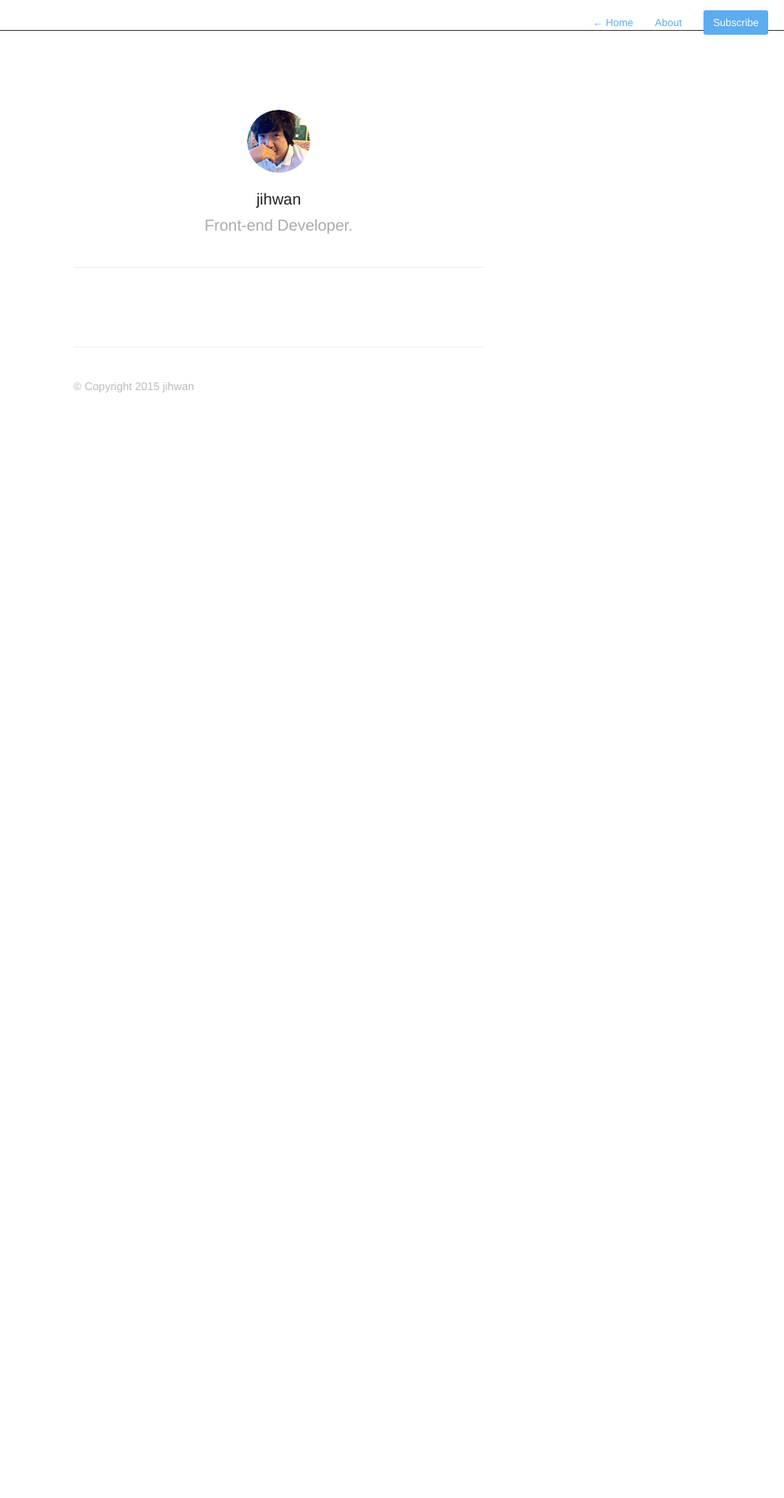
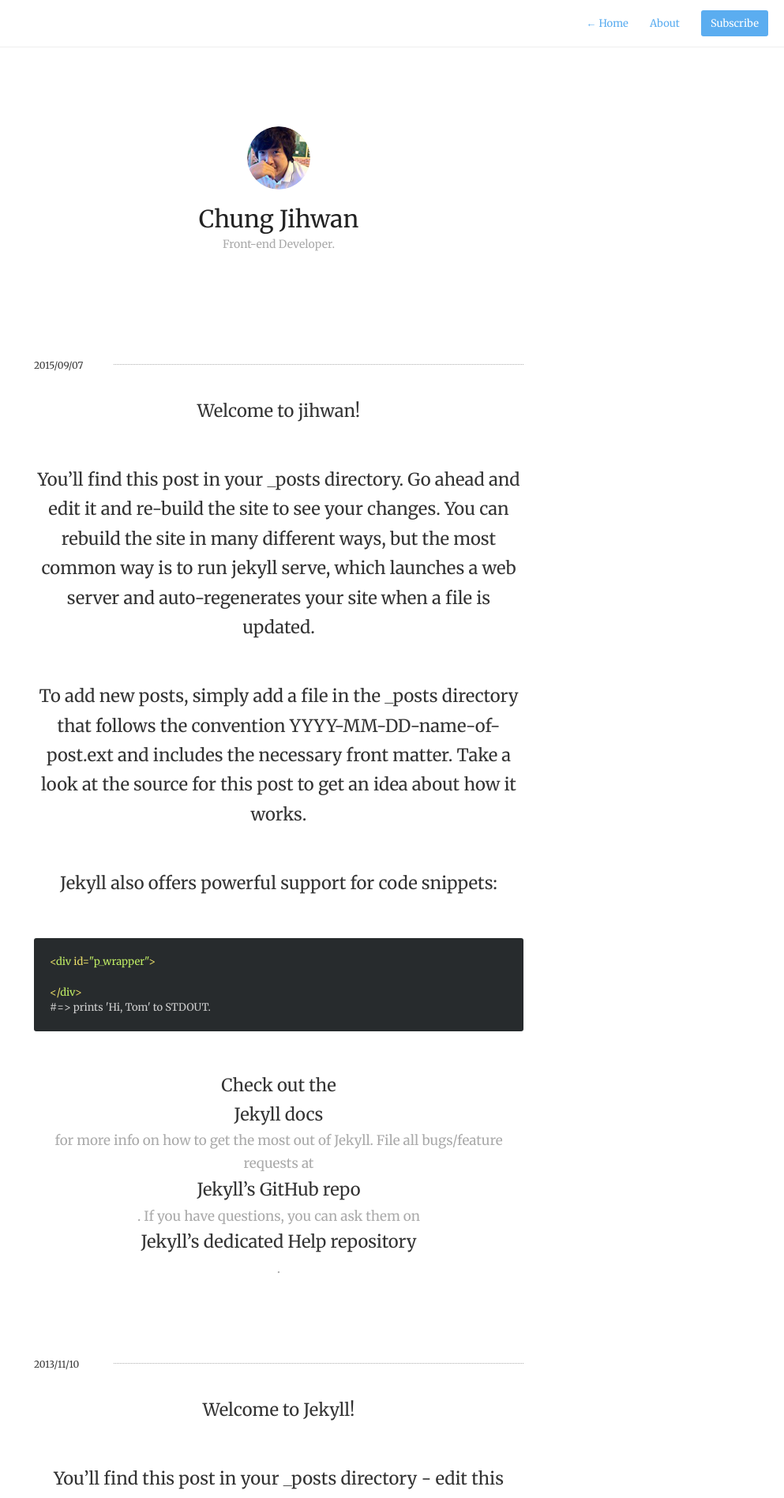
Before and after one commit to gaette09/blog, a Jekyll site: the page built from index.html, in a window 1280 px wide. Shown: the top 1897 px of the page at 79% size, without its empty margins (287-1280 px from the left). Built offline with Jekyll 4.4.1, drawn with Linux system fonts in a browser that asks for light colours; nearby versions of some CDN libraries; Markdown is read by kramdown in place of the engine named in the settings; the list of posts is cut into pages by our own code; before the commit the page ends 900 px from its top, so only the background shows below that; some of the changed text lies outside the part shown.

Commit message:
theme edit

```diff
--- a/_config.yml
+++ b/_config.yml
@@ -16,7 +16,7 @@ disqus_shortname: 'your-disqus-shortname'
 
 # Details for the RSS feed generator
 url:            'http://gaette09.github.io/blog'
-author:         'jihwan'
+author:         'Chung Jihwan'
 authorTwitter:  'gaette09'
 
 permalink:       /:year/:title/
--- a/_includes/footer.html
+++ b/_includes/footer.html
@@ -1,3 +1,3 @@
 <footer id="footer">
-    <p class="small">© Copyright {{ site.time | date: '%Y' }} {{ site.author }}</p>
+    <p class="small">Copyright {{ site.time | date: '%Y' }} {{ site.author }} : {{ site.description }}</p>
 </footer>
--- a/_includes/post-list.html
+++ b/_includes/post-list.html
@@ -1,8 +1,18 @@
 <ul id="post-list">
     {% for post in paginator.posts %}
         <li>
-            <a href="{{ site.baseurl }}{{ post.url | remove_first: '/' }}"><aside class="dates">{{ post.date | date:"%b %d" }}</aside></a>
-            <a href="{{ site.baseurl }}{{ post.url | remove_first: '/' }}">{{ post.title }} <h2>{{ post.description }}</h2></a>
+            <div class="additional-meta-wrap">
+                <aside class="dates">{{ post.date | date:"20%y/%m/%d" }}</aside>
+            </div>
+            <div class="list-contents-title">
+                <p>
+                    <a href="{{ site.baseurl }}{{ post.url | remove_first: '/' }}">{{ post.title }}</a>
+                </p>
+                <span>
+                    <!--<a href="{{ site.baseurl }}{{ post.url | remove_first: '/' }}"><h2>{{ post.description }}</h2></a>-->
+                    <a href="{{ site.baseurl }}{{ post.url | remove_first: '/' }}"><h2>{{ post.content }}</h2></a>
+                </span>
+            </div>
         </li>
     {% endfor %}
 </ul>
--- a/_layouts/default.html
+++ b/_layouts/default.html
@@ -4,7 +4,8 @@
   <meta charset="utf-8">
   <meta http-equiv="X-UA-Compatible" content="IE=edge,chrome=1">
   <meta name="viewport" content="width=device-width, initial-scale=1">
-
+  <link rel="stylesheet" type="text/css" href="//fonts.googleapis.com/css?family=Merriweather" />
+  <link rel="stylesheet" type="text/css" href="http://fonts.googleapis.com/earlyaccess/nanumgothic.css" />
   <title>{{ site.name }}{% if page.title %} - {{ page.title }}{% endif %}</title>
   <link rel="shortcut icon" href="{{ site.baseurl }}assets/images/favicon.ico">
   <link rel="stylesheet" href="{{ site.baseurl }}assets/css/style.css">
--- /dev/null
+++ b/_posts/2013-11-10-welcome-to-jekyll.markdown
@@ -0,0 +1,23 @@
+---
+title:  "Welcome to Jekyll!"
+date:   2013-11-10 10:18:00
+description: Thriller Comedy Horror
+---
+
+You'll find this post in your `_posts` directory - edit this post and re-build (or run with the `-w` switch) to see your changes!
+To add new posts, simply add a file in the `_posts` directory that follows the convention: YYYY-MM-DD-name-of-post.ext.
+
+Jekyll also offers powerful support for code snippets:
+
+{% highlight ruby %}
+def print_hi(name)
+  puts "Hi, #{name}"
+end
+print_hi('Tom')
+#=> prints 'Hi, Tom' to STDOUT.
+{% endhighlight %}
+
+Check out the [Jekyll docs][jekyll] for more info on how to get the most out of Jekyll. File all bugs/feature requests at [Jekyll's GitHub repo][jekyll-gh].
+
+[jekyll-gh]: https://github.com/mojombo/jekyll
+[jekyll]:    http://jekyllrb.com
--- /dev/null
+++ b/_posts/2015-09-07-welcome-to-jekyll.markdown
@@ -0,0 +1,26 @@
+---
+layout: post
+title:  "Welcome to jihwan!"
+date:   2015-09-07 17:02:20
+categories: jekyll update
+---
+You’ll find this post in your `_posts` directory. Go ahead and edit it and re-build the site to see your changes. You can rebuild the site in many different ways, but the most common way is to run `jekyll serve`, which launches a web server and auto-regenerates your site when a file is updated.
+
+To add new posts, simply add a file in the `_posts` directory that follows the convention `YYYY-MM-DD-name-of-post.ext` and includes the necessary front matter. Take a look at the source for this post to get an idea about how it works.
+
+Jekyll also offers powerful support for code snippets:
+
+{% highlight html %}
+<div id="p_wrapper">
+
+</div>
+#=> prints 'Hi, Tom' to STDOUT.
+{% endhighlight %}
+
+Check out the [Jekyll docs][jekyll] for more info on how to get the most out of Jekyll.
+File all bugs/feature requests at [Jekyll’s GitHub repo][jekyll-gh].
+If you have questions, you can ask them on [Jekyll’s dedicated Help repository][jekyll-help].
+
+[jekyll]:      http://jekyllrb.com
+[jekyll-gh]:   https://github.com/jekyll/jekyll
+[jekyll-help]: https://github.com/jekyll/jekyll-help
--- a/assets/css/style.css
+++ b/assets/css/style.css
@@ -11,29 +11,24 @@ html,body,div,span,applet,object,iframe,h1,h2,h3,h4,h5,h6,p,blockquote,pre,a,abb
 .hidden { display: none; }
 
 /* Icons */
-@font-face {
-	font-family: 'icons';
-		src: url('../fonts/icons.eot');
-		src: url('../fonts/icons.eot#iefix') format('embedded-opentype'),
-		url('../fonts/icons.woff') format('woff'),
-		url('../fonts/icons.ttf') format('truetype'),
-		url('../fonts/icons.svg#icons') format('svg');
-	font-weight: normal;
-	font-style: normal;
-}
+/*@font-face {*/
+	/*font-family: 'Merriweather', "Apple SD Gothic Neo", "NanumGothic", "NanumBarunGothic", "Georgia", "serif";*/
+	/*font-weight: normal;*/
+	/*font-style: normal;*/
+/*}*/
 
-[class^="icon-"]:before, [class*=" icon-"]:before {
-	font-family: "icons";
-	font-style: normal;
-	font-weight: normal;
-	speak: none;
-	display: inline-block;
-	text-decoration: inherit;
-	text-align: center;
-	font-variant: normal;
-	text-transform: none;
-	line-height: 1em;
-}
+/*[class^="icon-"]:before, [class*=" icon-"]:before {*/
+	/*font-family: 'Merriweather', "Apple SD Gothic Neo", "NanumGothic", "NanumBarunGothic", "Georgia", "serif";*/
+	/*font-style: normal;*/
+	/*font-weight: normal;*/
+	/*speak: none;*/
+	/*display: inline-block;*/
+	/*text-decoration: inherit;*/
+	/*text-align: center;*/
+	/*font-variant: normal;*/
+	/*text-transform: none;*/
+	/*line-height: 1em;*/
+/*}*/
 .icon-facebook:before { content: '\e802'; }
 .icon-facebook-squared:before { content: '\e800'; }
 .icon-twitter:before { content: '\e801'; }
@@ -44,14 +39,15 @@ html,body,div,span,applet,object,iframe,h1,h2,h3,h4,h5,h6,p,blockquote,pre,a,abb
 
 /* Spacing */
 .post h1, h3, h4, h5, p, .post-body ul, #post-list li, pre {
-margin-bottom: 20px;
+margin-bottom: 50px;
 }
 
 /* Base */
 html, body { height: 100%; }
 
 body {
-	font:16px/1 "Helvetica Neue", Helvetica, Arial, sans-serif;
+	font-size: 16px;
+	font-family: 'Merriweather', "Apple SD Gothic Neo", "NanumGothic", "NanumBarunGothic", "Georgia", "serif";
 	color: #666;
 	-webkit-font-smoothing: antialiased;
 	text-rendering: optimizeLegibility;
@@ -65,7 +61,8 @@ h1 {
 }
 
 h2 {
-	font: italic 19px/1.3em Georgia,serif;
+	font-size: 19px;
+	font-family: 'Merriweather', "Apple SD Gothic Neo", "NanumGothic", "NanumBarunGothic", "Georgia", "serif";
 	color: #bbb;
 }
 
@@ -76,7 +73,7 @@ h2 {
 }
 
 .profile #header {
-	border-bottom: 1px solid #eee;
+	/*border-bottom: 1px solid #eee;*/
 	margin-bottom: 40px;
 	padding-bottom: 40px;
 	text-align: center;
@@ -94,23 +91,21 @@ h2 {
 .profile h1 {
 	font-weight: 400;
 	letter-spacing: 0px;
-	font-size: 20px;
+	font-size: 30px;
 	color: #222;
 }
 
 .profile h2 {
-	font-size: 20px;
+	font-size: 14px;
 	font-weight: 300;
 	color: #aaa;
 	margin-top: 10px;
-	  font-family: 'Helvetica Neue', Helvetica, Arial, sans-serif;
+	font-family: 'Merriweather', "Apple SD Gothic Neo", "NanumGothic", "NanumBarunGothic", "Georgia", "serif";
 	font-style: normal;
-
 }
 
 nav.main-nav {
-	padding: 20px 20px 0;
-
+	padding: 20px 20px;
 	/*max-width: 600px;*/
 	/*width:100%;*/
 	background: #fff;
@@ -119,7 +114,7 @@ nav.main-nav {
 	text-align: right;
 	/*position: fixed;*/
 	z-index: 100;
-	border-bottom: #333333 solid 1px;
+	border-bottom: solid 1px #eee;
 }
 
 nav.main-nav a {
@@ -146,7 +141,7 @@ nav.main-nav a.cta {
 }
 
 #wrapper.home {
-	max-width: 600px;
+	max-width: 700px;
 	margin: 0 auto;
 	padding: 0px 40px 20px 40px;
 }
@@ -163,7 +158,6 @@ nav.main-nav a.cta {
 a,
 #title,
 #post-list a:hover,
-#post-list li:hover .dates,
 #title:hover {
 	text-decoration: none;
 	color: #5badf0;
@@ -189,8 +183,10 @@ li	{ list-style-type:circle; list-style-position:inside; }
 /* Line Height */
 #post-body, p { line-height:1.7; }
 
-b, strong { font-weight: 500;
-  color: #1E2025; }
+b, strong {
+	font-weight: 500;
+	color: #1E2025;
+}
 em, i { font-style: italic; }
 
 #title {
@@ -204,7 +200,9 @@ em, i { font-style: italic; }
 
 .description {
 	float: right;
-	font: italic 14px/1.4em Georgia,serif;
+	font-size: 14px;
+	font-style: italic;
+	font-family: 'Merriweather', "Apple SD Gothic Neo", "NanumGothic", "NanumBarunGothic", "Georgia", "serif";
 	color: #aaa;
 }
 
@@ -218,7 +216,9 @@ em, i { font-style: italic; }
 }
 
 .home h2 {
-	font: italic 19px/1.3em Georgia,serif;
+	font: 19px;
+	font-style: italic;
+	font-family: 'Merriweather', "Apple SD Gothic Neo", "NanumGothic", "NanumBarunGothic", "Georgia", "serif";
 	color: #bbb;
 }
 
@@ -230,19 +230,25 @@ em, i { font-style: italic; }
 .post h1 {
 	margin-bottom: 20px;
 	color: #222;
-	font: 300 32px/1.4em "Helvetica Neue", Helvetica,Arial,sans-serif;
+	font-size: 32px;
+	font-weight: 300;
+	font-family: 'Merriweather', "Apple SD Gothic Neo", "NanumGothic", "NanumBarunGothic", "Georgia", "serif";
 }
 
 .post h2 {
 	margin-bottom: 40px;
-	  font: 300 24px/1.5 "Helvetica Neue",Helvetica,Arial,sans-serif;
+	font-size: 24px;
+	font-weight: 300;
+	font-family: 'Merriweather', "Apple SD Gothic Neo", "NanumGothic", "NanumBarunGothic", "Georgia", "serif";
 	color: #111;
 }
 
 
 .post h2.headline {
 	/*font: italic 22px/1.3em Georgia,serif;*/
-	font: normal 13px/1.5em "Helvetica Neue",Helvetica,Arial,sans-serif;
+	font-size: 13px;
+	font-style: normal;
+	font-family: 'Merriweather', "Apple SD Gothic Neo", "NanumGothic", "NanumBarunGothic", "Georgia", "serif";
 	margin: -5px 0 40px 0;
 	color: #b2b9be;
 	font-size: 13px;
@@ -253,9 +259,11 @@ em, i { font-style: italic; }
 }
 
 #post-list h2 {
-	font: normal 17px/1.5em "Helvetica Neue",Helvetica,Arial,sans-serif;
+	font-size: 17px;
+	font-style: normal;
+	font-family: 'Merriweather', "Apple SD Gothic Neo", "NanumGothic", "NanumBarunGothic", "Georgia", "serif";
 	color: #aaa;
-	max-width: 400px;
+	max-width: 700px;
 	margin-top: 2px;
 }
 
@@ -273,10 +281,12 @@ h6 {
 }
 
 p.small {
-	color: #bbb;
-	font-size: 14px;
+	color: #333;
+	font-size: 12px;
+	font-weight: 400;
 	line-height: 1.5;
 	display: block;
+	text-align: center;
 }
 
 blockquote {
@@ -292,10 +302,9 @@ hr {
 	background: #eee;
 }
 
-span.code { font-family:Menlo, Monaco, Courier; background-color:#EEE; font-size:14px; }
+span.code { font-family:'Merriweather', "Apple SD Gothic Neo", "NanumGothic", "NanumBarunGothic", "Georgia", "serif"; background-color:#EEE; font-size:14px; }
 
 pre	{
-	font-family:Menlo, Monaco, Courier;
 	white-space:pre-wrap;
 	/*border: 1px solid #ddd;*/
 	padding:20px;
@@ -304,7 +313,7 @@ pre	{
 	overflow:auto;
 	border-radius: 3px;
 	background: #272b2d;
-	  font-family: 'Source Code Pro',Menlo,monospace;
+	font-family: 'Merriweather', "Apple SD Gothic Neo", "NanumGothic", "NanumBarunGothic", "Georgia", "serif";
 	font-size: 13px;
 	line-height: 1.5em;
 	font-weight: 500;
@@ -384,26 +393,45 @@ Post List
 }
 
 #post-list li+li {
-	padding-top: 20px;
-	border-top: 1px solid #eee;
+	padding-top: 50px;
+	/*border-top: 1px solid #eee;*/
 }
 
 #post-list a {
 	color: #333;
 	display: block;
-	font: bold 19px/1.7 "Helvetica Neue",helvetica,Arial,sans-serif;
+	font-size: 22px;
+	font-style: normal;
+	font-family: 'Merriweather', "Apple SD Gothic Neo", "NanumGothic", "NanumBarunGothic", "Georgia", "serif";
 }
-
+#post-list .additional-meta-wrap{
+	width: 100%;
+	/*border-top: solid 1px #eee;*/
+	/*border-top: 1px dotted #aeaeae;*/
+	margin-bottom: 40px;
+	height: 6px;
+	border-bottom: 1px dotted #aeaeae;
+}
 #post-list .dates {
-	float: right;
+	/*float: right;*/
 	position: relative;
 	top: 1px;
-	font: 300 17px/1.8 "Helvetica Neue",helvetica,Arial,sans-serif;
-	color: #bbb;
+	font-size: 12px;
+	font-weight: 300;
+	font-family: 'Merriweather', "Apple SD Gothic Neo", "NanumGothic", "NanumBarunGothic", "Georgia", "serif";
+	color: #3a3a3a;
+	width: 100px;
+	background: #fff;
+}
+#post-list .list-contents-title p{
+	text-align: center;
+}
+#post-list .list-contents-title span{
+
 }
 
 #post-list-footer {
-	border-top: 1px solid #eee;
+	/*border-top: 1px solid #eee;*/
 	margin-top: 20px;
 	padding-top: 100px;
 }
@@ -430,14 +458,14 @@ Post List
 }
 
 #footer {
-	box-shadow: inset 0 1px 0 #eee;
+	/*box-shadow: inset 0 1px 0 #eee;*/
 	padding: 40px 0 0 0;
 	margin-top: 100px;
 }
 
 /* Post Page */
 #header {
-	border-bottom: 1px solid #eee;
+	/*border-bottom: 1px solid #eee;*/
 }
 
 .post {
@@ -548,7 +576,8 @@ h1.archive {
 
 h2.month {
 	width: 100%;
-	font: bold 13px/1 "Helvetica Neue",helvetica,Arial,sans-serif;
+	font-size: 13px;
+	font-family: 'Merriweather', "Apple SD Gothic Neo", "NanumGothic", "NanumBarunGothic", "Georgia", "serif";
 	text-transform: uppercase;
 	margin-top: 40px;
 	margin-bottom: 10px;
@@ -562,7 +591,8 @@ h2.month {
 
 #archive-list a {
 	display: block;
-	font: bold 17px/1.7 "Helvetica Neue",helvetica,Arial,sans-serif;
+	font-size: 17px;
+	font-family: 'Merriweather', "Apple SD Gothic Neo", "NanumGothic", "NanumBarunGothic", "Georgia", "serif";
 	color: #333;
 }
 
@@ -570,7 +600,9 @@ h2.month {
 	float: right;
 	position: relative;
 	top: 1px;
-	font: 300 17px/1.7 "Helvetica Neue",helvetica,Arial,sans-serif;
+	font-size: 17px;
+	font-weight: 300;
+	font-family: 'Merriweather', "Apple SD Gothic Neo", "NanumGothic", "NanumBarunGothic", "Georgia", "serif";
 	color: #bbb;
 }
 
@@ -589,13 +621,16 @@ h2.month {
 }
 
 #post-list.archive.readmore h3{
-
-	  font: 400 20px "Helvetica Neue", Helvetica,Arial,sans-serif;
+	font-size: 20px;
+	font-weight: 400;
+	font-family: 'Merriweather', "Apple SD Gothic Neo", "NanumGothic", "NanumBarunGothic", "Georgia", "serif";
 	margin-bottom: 30px;
 }
 
 #post-list.archive.readmore a{
-	font: 400 16px/1.6 "Helvetica Neue",helvetica,Arial,sans-serif;
+	font-size: 16px;
+	font-weight: 400;
+	font-family: 'Merriweather', "Apple SD Gothic Neo", "NanumGothic", "NanumBarunGothic", "Georgia", "serif";
 	color: #5694f1;
 }
 
@@ -604,7 +639,9 @@ h2.month {
 }
 
 #post-list.archive.readmore .dates{
-	font: 300 16px/1.6 "Helvetica Neue",helvetica,Arial,sans-serif;
+	font-size: 16px;
+	font-weight: 300;
+	font-family: 'Merriweather', "Apple SD Gothic Neo", "NanumGothic", "NanumBarunGothic", "Georgia", "serif";
 }
 #sharing a.facebook {
   background: #4361b3;
@@ -624,9 +661,10 @@ h2.month {
 }
 
 /* Media Queries */
-@media screen and (max-width: 540px) {
+/*@media screen and (max-width: 540px) {*/
+@media only screen and (max-width: 767px) and (min-width: 0px){
 	#wrapper { padding:20px 20px 20px 20px;}
-	#header { margin-bottom: 60px; border-bottom: 1px solid #eee; }
+	/*#header { margin-bottom: 60px; border-bottom: 1px solid #eee; }*/
 	.post { margin: 40px 0; }
 	#footer { margin-top: 60px; }
 
@@ -634,7 +672,7 @@ h2.month {
 	#post-meta { margin-top: 60px; }
 
 	#title { font-size: 17px; }
-	#post-list .dates { display: none; }
+	/*#post-list .dates { display: none; }*/
 
 	#post-list-footer { margin-top: 20px; padding-top: 40px; }
 
@@ -642,4 +680,9 @@ h2.month {
 	.post h2.headline { font-size: 13px; }
 	.post h1 { font-size:24px; }
 	.post h2 { font-size:20px; }
+
+	#post-list h2  {
+		font-size: 14px;
+		line-height: 23px;
 	}
+}
```
Lines whose indentation alone changed are shown as unchanged.
